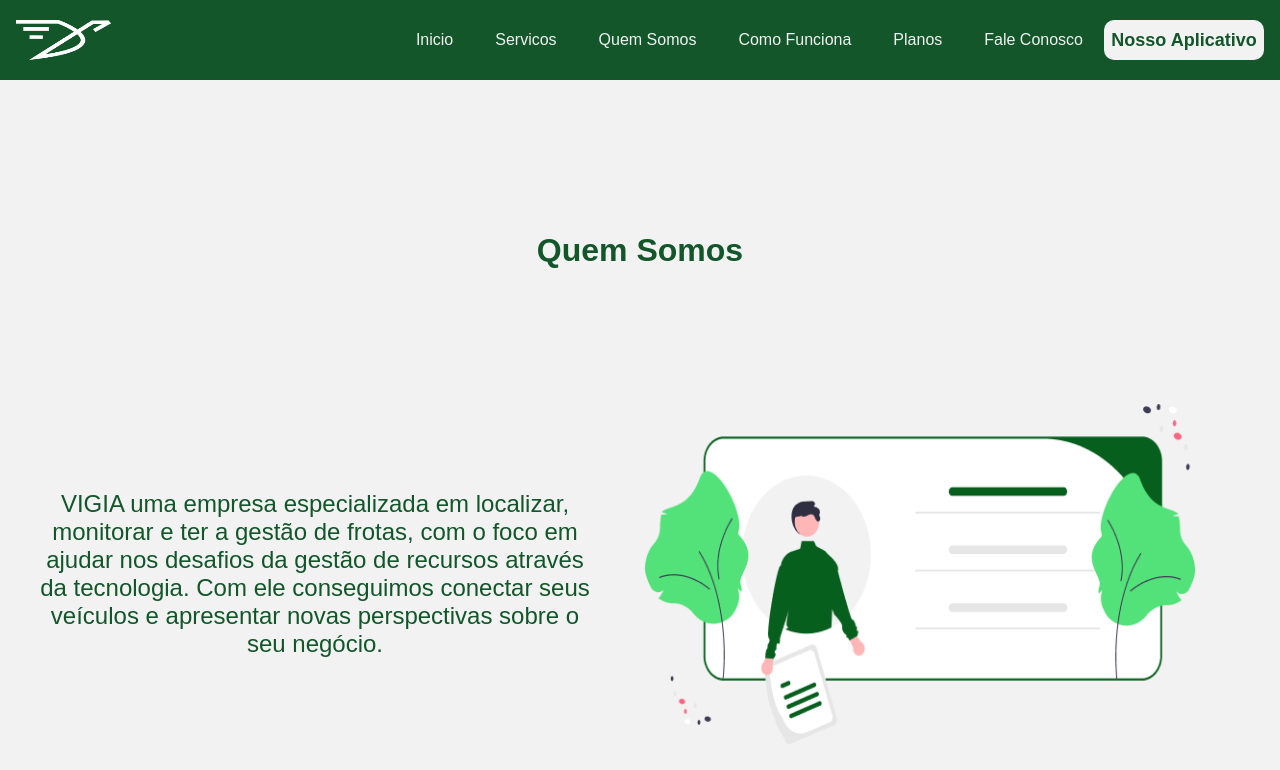
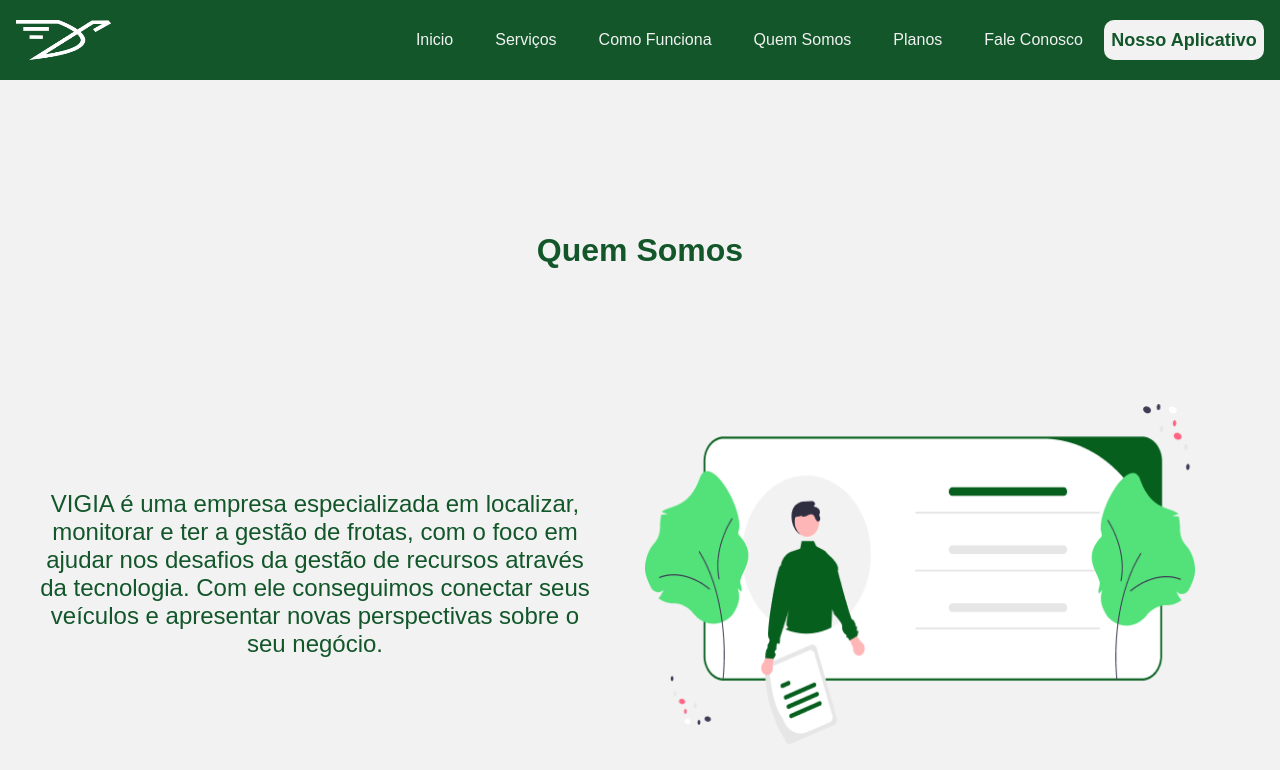
Before and after one commit to Romulo-Sergio-RE/Vigia, a React (Create React App) app: page /quemSomos in a window 1280 px wide. Shown: the top 770 px of the page. Built offline with nearby package versions, Linux system fonts and the light colour scheme.

Commit message:
alteracoes no projeto

```diff
--- a/src/app/components/faleConosco/index.tsx
+++ b/src/app/components/faleConosco/index.tsx
@@ -14,11 +14,11 @@
             <S.ContainerDadosParaContato>
                 <div className="containerItens">
                     <img className="imagem-icone" src={require("../../assets/image/whatsapp.png")} alt="imagem-icone-whatsapp"/>
-                    <h3 className="titulo-icone"><a rel="noreferrer" href="https://api.whatsapp.com/send?phone=5585991870232" target="_blank">(85) 99187-0232</a></h3>
+                    <h3 className="titulo-icone"><a rel="noreferrer" href="https://api.whatsapp.com/send?phone=5585991870232" target="_blank">(85) 99187- 0232</a></h3>
                 </div>
                 <div className="containerItens">
                     <img className="imagem-icone" src={require("../../assets/image/gmail.png")} alt="imagem-icone-gmail"/>
-                    <h3 className="titulo-icone">Vigia@gmail.com</h3>
+                    <h3 className="titulo-icone">vigiaveiculos@gmail.com</h3>
                 </div>
                 <div className="containerItens">
                     <img className="imagem-icone" src={require("../../assets/image/instagram.png")} alt="imagem-icone-instagram"/>
--- a/src/app/components/navbar/navBar.tsx
+++ b/src/app/components/navbar/navBar.tsx
@@ -47,9 +47,9 @@
                     null
                 }
                     <li><Link to={"/"}>Inicio</Link></li>
-                    <li><Link to={"/servico"}>Servicos</Link></li>
+                    <li><Link to={"/servico"}>Serviços</Link></li>
+                    <li><Link to={"/comoFunciona"}>Como Funciona</Link></li>
                     <li><Link to={"/quemSomos"}>Quem Somos</Link></li>
-                    <li><Link to={"/comoFunciona"}>Como Funciona</Link></li>
                     <li><Link to={"/planos"}>Planos</Link></li>
                     <li><Link to={"/faleConosco"}>Fale Conosco</Link></li>
 
--- a/src/app/components/nossosPlanos/index.tsx
+++ b/src/app/components/nossosPlanos/index.tsx
@@ -12,7 +12,7 @@
                     <div className="teste">
                         <div className="info-card">
                             <h2>- Comodato:</h2>
-                            <h3>O aparelho e da empresa e o cliente paga uma mensalidade</h3>
+                            <h3>O aparelho é da empresa e o cliente paga uma mensalidade</h3>
                             <h2>- Instalação do Aparelho:</h2>
                             <h3>Valor:<h2 className="valorPlano">R$ 99,99</h2></h3>
                         </div>
@@ -27,7 +27,7 @@
                     <div className="teste">
                         <div className="info-card">
                             <h2>- Aparelho + Instalação :</h2>
-                            <h3>O cliente compra o aparelho e fica pagando a mensalidade</h3>
+                            <h3>O cliente compra o aparelho e paga uma mensalidade</h3>
                             <h3>Valor:<h2 className="valorPlano">R$ 399,99</h2></h3>
                         </div>
                         <div className="info-card">
--- a/src/app/components/nossosPlanos/styledNossosPlanos.ts
+++ b/src/app/components/nossosPlanos/styledNossosPlanos.ts
@@ -116,7 +116,7 @@
             height: 20rem;
             background-color: #f2f2f2;
             border-radius: 0.938rem;
-            border: 0.25rem solid #f2f2f2;
+            border: 0.25rem solid #3E8914;
             box-shadow: 0.375rem 0 0.938rem rgba(0, 0, 0, 0.25);
             display: flex;
             flex-direction: column;
@@ -135,7 +135,8 @@
         }
         .info-card{
             width: 18.75rem;
-            margin-left: 1.875rem;
+            margin-left: 1rem;
+            padding: 15px;
             .valorPlano{
                 margin-left: 0.625rem;
             }
--- a/src/app/components/quemSomos/index.tsx
+++ b/src/app/components/quemSomos/index.tsx
@@ -7,7 +7,7 @@
             <Titulo color="verde" titulo="Quem Somos"/>
             <S.ContainerInfo>
                 <p className="texto">
-                    VIGIA uma  empresa especializada em localizar,
+                    VIGIA é uma  empresa especializada em localizar,
                     monitorar e ter a gestão de frotas, com o foco
                     em ajudar nos desafios da gestão de recursos através
                     da tecnologia. Com ele conseguimos conectar seus veículos
```
